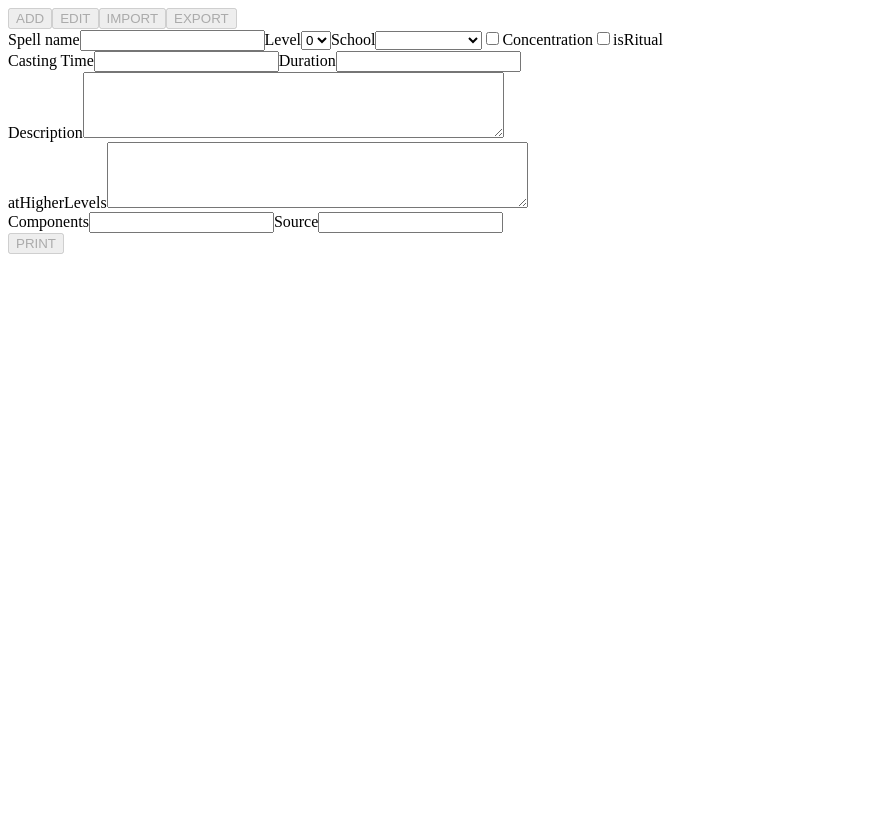
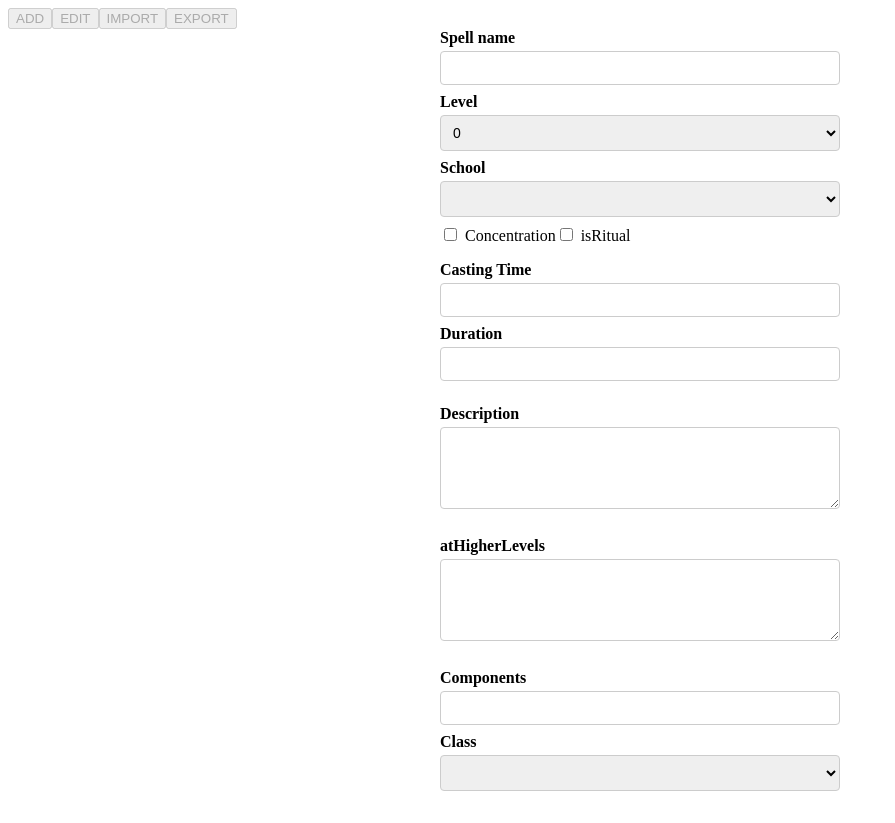
Before and after one commit to WBPiccolo/a17-5e-spellbook, an Angular app: page / in a window 1280 px wide. Shown: the whole page, without its empty margins (0-895 px from the left). Before the commit the page ends 800 px from the top, so only its background shows below. Built offline with nearby package versions, Linux system fonts and the light colour scheme.

Commit message:
Added some css

```diff
--- a/src/app/app.component.html
+++ b/src/app/app.component.html
@@ -3,12 +3,12 @@
   (addClick)="manageAddClick()" (editClick)="manageEditClick()" (importClick)="manageImportClick()" (exportClick)="manageExportClick()"
 ></app-top-bar>
 
-<app-spell-form [spellForm]="spellForm" [schools]="schools" [levels]="levels"></app-spell-form>
+<app-spell-form [spellForm]="spellForm" [schools]="schools" [levels]="levels" [classes]="classes"></app-spell-form>
 
 <div class="spellbook" id="printHere">
   @for (spell of spellBookSignal(); track $index) {
-    <app-spell-card [spell]="spell" (click)="spellClick(spell, $index)"></app-spell-card>
+    <app-spell-card [spell]="spell" [colourMap]="dndClassColors" (click)="spellClick(spell, $index)"></app-spell-card>
   }
 </div>
 
-<button (click)="printSpellBook()" [disabled]="!spellBookSignal().length">PRINT</button>
+<!-- <button (click)="printSpellBook()" [disabled]="!spellBookSignal().length">PRINT</button> -->
--- a/src/app/app.component.scss
+++ b/src/app/app.component.scss
@@ -0,0 +1,4 @@
+.spellbook {
+    display: grid;
+    grid-template-columns: 1fr 1fr 1fr;
+}
--- a/src/app/app.component.ts
+++ b/src/app/app.component.ts
@@ -25,6 +25,23 @@ export class AppComponent {
     'War Magic'
   ];
   readonly levels = [0, 1, 2, 3, 4, 5, 6, 7, 8, 9];
+  readonly classes = ['Artificer', 'Barbarian', 'Bard', 'Cleric', 'Druid', 'Fighter', 'Monk', 'Paladin', 'Ranger', 'Rogue', 'Sorcerer', 'Warlock', 'Wizard'];
+  readonly dndClassColors: Map<string, string> = new Map([
+    ['Artificer', '#ffcc00'], // Yellow
+    ['Barbarian', '#cc0000'], // Red
+    ['Bard', '#6600cc'], // Purple
+    ['Cleric', '#33cc33'], // Green
+    ['Druid', '#009933'], // Forest Green
+    ['Fighter', '#ff9933'], // Orange
+    ['Monk', '#ff9966'], // Salmon
+    ['Paladin', '#ff6666'], // Light Red
+    ['Ranger', '#339966'], // Teal
+    ['Rogue', '#666666'], // Gray
+    ['Sorcerer', '#ff3399'], // Pink
+    ['Warlock', '#9933ff'], // Deep Purple
+    ['Wizard', '#3366ff'], // Blue
+  ]);
+
   spellBookSignal: WritableSignal<Spell[]> = signal([]);
 
   spellForm: FormGroup = new FormGroup({
@@ -39,6 +56,7 @@ export class AppComponent {
     source: new FormControl<string>(''),
     isRitual: new FormControl<boolean>(false),
     requiresConcentration: new FormControl<boolean>(false),
+    class: new FormControl<string>('', Validators.required)
   });
 
   manageAddClick() {
@@ -67,7 +85,7 @@ export class AppComponent {
     const divContents = document.getElementById('printHere')?.innerHTML;
     const printWindow = window.open('', '', 'height=400,width=800');
     console.log(divContents);
-    if(divContents && printWindow) {
+    if (divContents && printWindow) {
       printWindow.document.write(divContents);
     }
   }
--- a/src/app/spell-card/spell-card.component.html
+++ b/src/app/spell-card/spell-card.component.html
@@ -1,4 +1,4 @@
-<div class="spell-card">
+<div class="spell-card" [style.backgroundColor]="colourMap.get(spell.class)">
     <div class="spell-card__name">
         {{spell.name}}
     </div>
--- a/src/app/spell-card/spell-card.component.scss
+++ b/src/app/spell-card/spell-card.component.scss
@@ -1,41 +1,57 @@
+// Base styling for the spell card
 .spell-card {
-    // Styles for the spell card block
+    border: 1px solid #ccc;
+    padding: 10px;
+    margin: 10px;
+    border-radius: 8px;
+    background-color: #fff;
+    box-shadow: 0 0 10px rgba(0, 0, 0, 0.1);
+    text-align: center;
 
+    // Styles for spell name
     &__name {
-        // Styles for the name element
+        font-size: 1.2em;
+        font-weight: bold;
+        margin-bottom: 8px;
     }
 
+    // Styles for metadata
     &__metadata {
-        // Styles for the metadata element
+        text-align: center;
+        font-style: italic;
+        margin-bottom: 8px;
     }
 
+    // Styles for casting info
     &__casting-info {
-        // Styles for the casting info element
+        margin-bottom: 8px;
 
+        // Styles for casting time, range, and duration
         &__casting-time,
         &__casting-range,
         &__casting-duration {
-            // Styles for individual casting time, range, and duration elements
+            margin-bottom: 4px;
         }
 
+        // Styles for label and value in casting info
         &__label {
-            // Styles for the label element within casting time, range, and duration
+            font-weight: bold;
         }
 
         &__value {
-            // Styles for the value element within casting time, range, and duration
+            margin-left: 8px;
         }
     }
 
-    &__description {
-        // Styles for the description element
-
-        &.spell-card__higher-levels {
-            // Styles for the higher levels description element
-        }
+    // Styles for description and higher levels
+    &__description,
+    &__higher-levels {
+        margin-bottom: 8px;
     }
 
+    // Styles for footer
     &__footer {
-        // Styles for the footer element
+        font-size: 0.9em;
+        color: #777;
     }
 }
--- a/src/app/spell-card/spell-card.component.ts
+++ b/src/app/spell-card/spell-card.component.ts
@@ -14,4 +14,5 @@ export class SpellCardComponent {
   @Input() spell!: Spell;
   @Input() width: number = 300;
   @Input() height: number = 500;
+  @Input() colourMap: Map<string, string> = new Map([]);
 }
--- a/src/app/spell-form/spell-form.component.html
+++ b/src/app/spell-form/spell-form.component.html
@@ -64,9 +64,15 @@
             <label for="formControlComponents" class="spell-form__label">Components</label>
             <input id="formControlComponents" type="text" formControlName="components" class="spell-form__input">
         }
-        @if(spellForm.controls['source']) {
-            <label for="formControlSource" class="spell-form__label">Source</label>
-            <input id="formControlSource" type="text" formControlName="source" class="spell-form__input">
+        @if(spellForm.controls['class']) {
+            <label for="formControlClass" class="spell-form__label">Class</label>
+            <select id="formControlClass" formControlName="class" class="spell-form__select">
+                @for (class of classes; track $index) {
+                    <option [ngValue]="class" class="spell-form__option">
+                        {{ class }}
+                    </option>
+                }
+            </select>
         }
     </div>
 </form>
--- a/src/app/spell-form/spell-form.component.scss
+++ b/src/app/spell-form/spell-form.component.scss
@@ -0,0 +1,67 @@
+// Define mixin for character class styles
+@mixin class-border($class) {
+    // Default border style
+    border: 1px solid #ccc;
+
+    // Specific border styles for each class
+    @if $class == 'Artificer' {
+        border-color: #ffcc00; // Example color for Artificer
+    } @else if $class == 'Barbarian' {
+        border-color: #cc0000; // Example color for Barbarian
+    } @else if $class == 'Bard' {
+        border-color: #6600cc; // Example color for Bard
+    } // Add more conditions for other classes
+}
+
+// Base styling for the spell form
+.spell-form {
+    display: flex;
+    flex-direction: column;
+    max-width: 400px;
+    margin: auto;
+
+    // Styles for spell form field
+    &__field {
+        margin-bottom: 16px;
+    }
+
+    // Styles for label
+    &__label {
+        font-weight: bold;
+        margin-bottom: 8px;
+    }
+
+    // Styles for input, select, and textarea
+    &__input,
+    &__select,
+    &__textarea {
+        width: 100%;
+        padding: 8px;
+        box-sizing: border-box;
+        border: 1px solid #ccc;
+        border-radius: 4px;
+        margin-top: 4px;
+        margin-bottom: 8px;
+        font-size: 14px;
+    }
+
+    // Styles for checkbox
+    &__checkbox {
+        margin-right: 8px;
+    }
+
+    // Apply specific border styles for each class
+    &.Artificer {
+        @include class-border('Artificer');
+    }
+
+    &.Barbarian {
+        @include class-border('Barbarian');
+    }
+
+    &.Bard {
+        @include class-border('Bard');
+    }
+
+    // Add more similar blocks for other classes
+}
--- a/src/app/spell-form/spell-form.component.ts
+++ b/src/app/spell-form/spell-form.component.ts
@@ -13,4 +13,5 @@ export class SpellFormComponent {
   @Input() spellForm: FormGroup = new FormGroup({});
   @Input() levels: number[] = [];
   @Input() schools: string[] = [];
+  @Input() classes: string[] = [];
 }
--- a/src/models/spell.ts
+++ b/src/models/spell.ts
@@ -16,4 +16,5 @@ export interface Spell {
   isRitual?: boolean;
   source?: string;
   requiresConcentration?: boolean;
+  class: string;
 }
```
